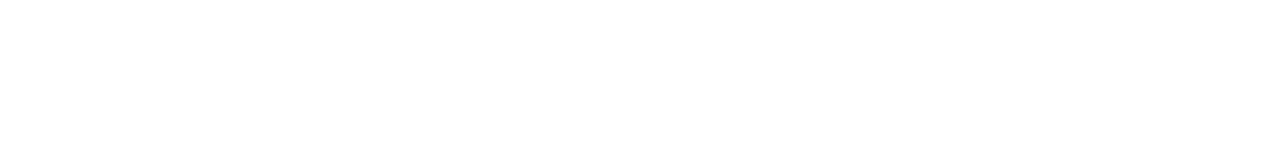
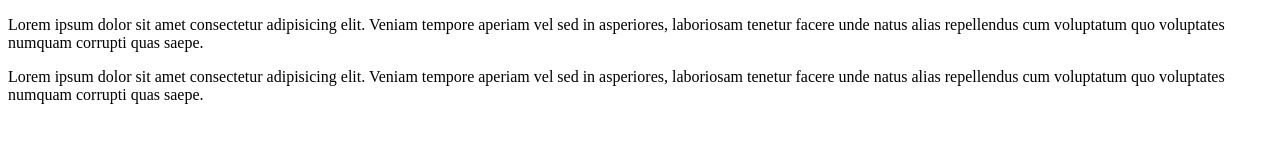
Before and after one commit to MarcinKolodzie/frontend-git-project-0, a plain HTML site: page index.html in a window 1280 px wide. Drawn offline with Linux system fonts and the light colour scheme.

Commit message:
Content added

```diff
--- a/index.html
+++ b/index.html
@@ -1,12 +1,33 @@
 <!DOCTYPE html>
 <html lang="en">
+
 <head>
     <meta charset="UTF-8">
-    <meta http-equiv="X-UA-Compatible" content="IE=edge">
-    <meta name="viewport" content="width=device-width, initial-scale=1.0">
+    <meta
+        http-equiv="X-UA-Compatible"
+        content="IE=edge"
+    >
+    <meta
+        name="viewport"
+        content="width=device-width, initial-scale=1.0"
+    >
     <title>Document</title>
 </head>
+
 <body>
 
+    <p>
+        Lorem ipsum dolor sit amet consectetur adipisicing elit. Veniam tempore aperiam vel sed in asperiores,
+        laboriosam tenetur facere unde natus alias repellendus cum voluptatum quo voluptates numquam corrupti quas
+        saepe.
+    </p>
+
+    <p>
+        Lorem ipsum dolor sit amet consectetur adipisicing elit. Veniam tempore aperiam vel sed in asperiores,
+        laboriosam tenetur facere unde natus alias repellendus cum voluptatum quo voluptates numquam corrupti quas
+        saepe.
+    </p>
+
 </body>
+
 </html>
```
